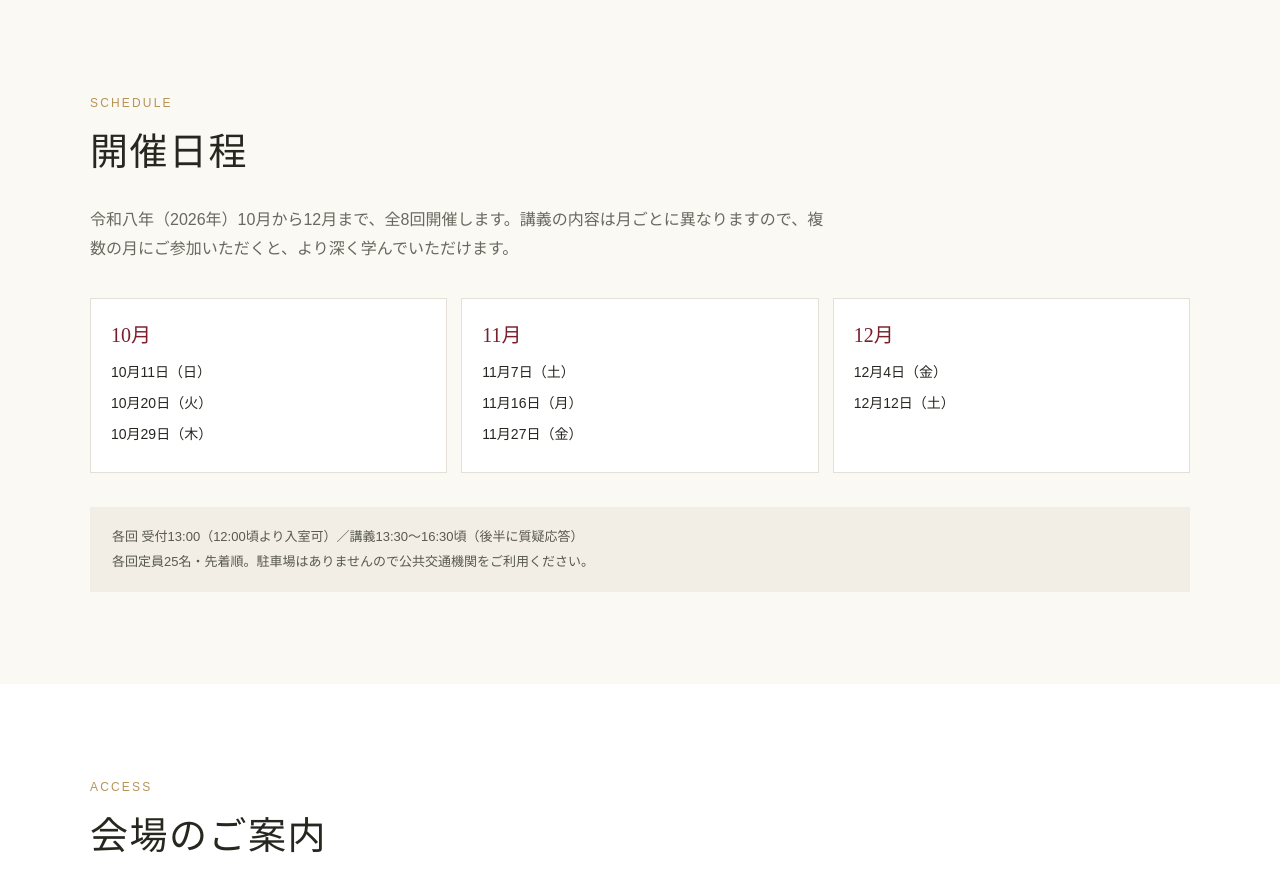
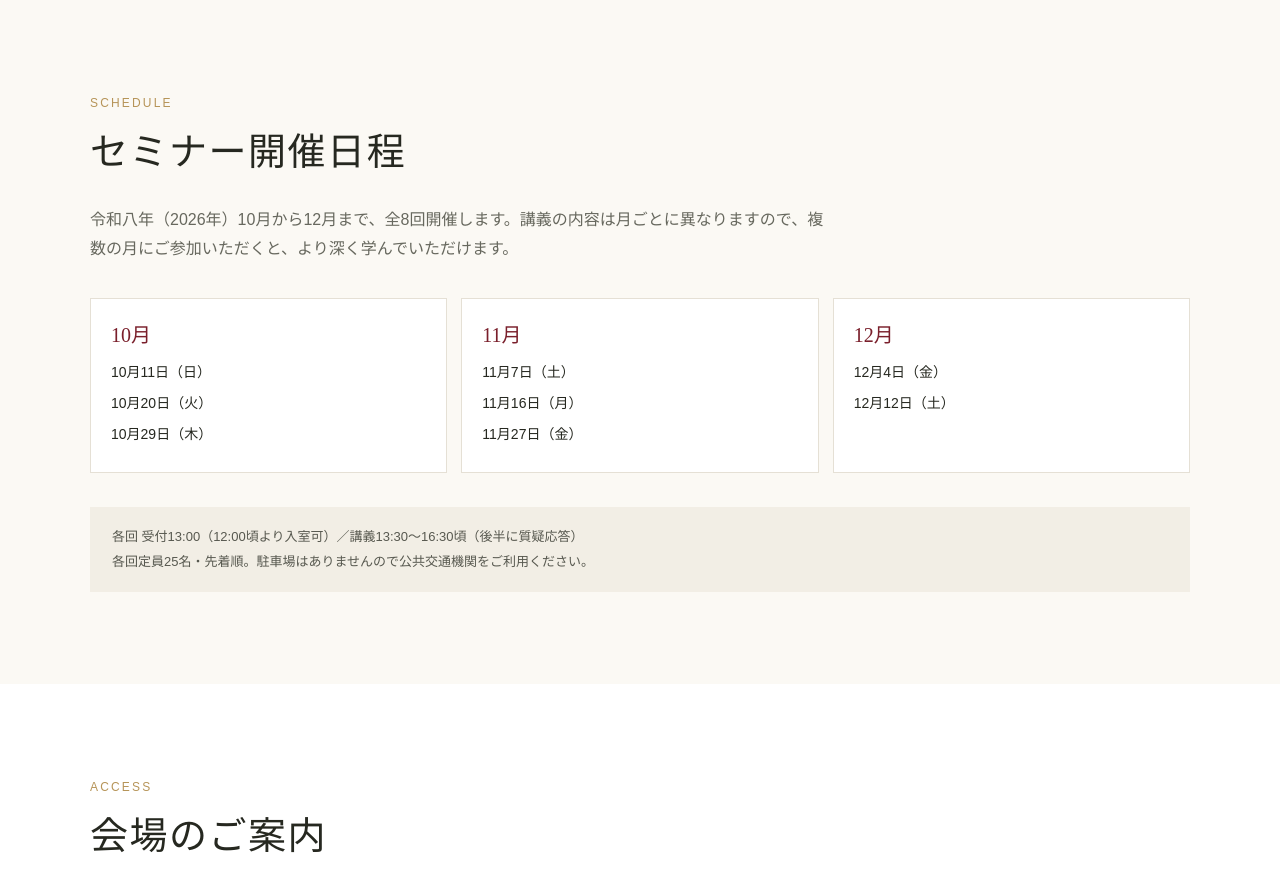
Before and after one commit to gyokuseninnichirenshu-maker/kyusei334, a plain HTML site: page index.html in a window 1280 px wide. Shown: the part 2620-3506 px from the top of the page. Drawn offline with Linux system fonts and the light colour scheme.

Commit message:
見出し「開催日程」を「セミナー開催日程」に変更
Co-Authored-By: Claude Opus 5.5 <noreply@anthropic.com>

```diff
--- a/index.html
+++ b/index.html
@@ -63,7 +63,7 @@
 <section class="section white" id="about"><div class="wrap"><div class="kicker">About the seminar</div><h2>今を知り、今を考え、今に学ぶ。</h2><p class="lead">令和九年は「九紫火星・丁（ひのと）・未（ひつじ）」の年。年星運・小暦を通じて年の見立てを知り、気学セミナーではその読み解きを住職が解説します。仕事や組織運営の参考にしたい方も、ご自身やご家族の暮らしの中で一年を考えたい方も、気学が初めての方もご参加いただけます。</p><div class="grid"><article class="card"><div class="num">01</div><h3>一年の運気を学ぶ</h3><p>九紫火星・丁未の年回りを、九星気学に基づいて解説します。</p></article><article class="card"><div class="num">02</div><h3>住職による全8回の講義</h3><p>長晶山玉泉院 第二十九世住職・井上慶亮が各回の講義を担当します。</p></article><article class="card"><div class="num">03</div><h3>年星運・小暦のみのご購入も可能</h3><p>年星運には来年一年の運勢が詳しく記されており、年星運だけでも一年の指針としてお役立ていただけます。</p></article></div></div></section>
 <section class="section" id="nenseiun"><div class="wrap"><div class="kicker">Nenseiun</div><h2>年星運とは</h2><p class="lead">「年星運」は、長晶山 玉泉院・井上ライフリサーチが毎年発行している、九星気学にもとづく一年の運勢書です。令和九年度（2027年）版では、九紫火星・丁（ひのと）・未（ひつじ）の年の運気を詳しく記しています。小暦（日蓮宗御詳暦）とあわせてお届けし、日々の暮らしや仕事、組織運営の指針としてお使いいただけます。</p><a class="btn outline" href="#apply">年星運のお申し込みはこちら →</a></div></section>
 <section class="section white"><div class="wrap split"><div><div class="kicker">Message</div><h2>未来を見つめる、ひとときを。</h2><p>混迷する時代だからこそ、足元を確かめ、これからを考える時間を大切に。年星運とセミナーが、皆さまにとって一年を考える手がかりとなれば幸いです。</p><div class="quote">気の流れを掴み、<br>内側を整える。</div><div class="teacher"><img src="assets/jushoku.jpg" alt="住職 井上慶亮"><div><strong>井上 慶亮（いのうえ けいりょう）</strong><p>長晶山玉泉院 第二十九世住職。第二十七代住職・井上日宏より九星気学の相伝を受ける。</p></div></div></div><img src="assets/nenban2027.jpg" alt="令和九年度の年盤"></div></section>
-<section class="section" id="schedule"><div class="wrap"><div class="kicker">Schedule</div><h2>開催日程</h2><p class="lead">令和八年（2026年）10月から12月まで、全8回開催します。講義の内容は月ごとに異なりますので、複数の月にご参加いただくと、より深く学んでいただけます。</p><div class="dates"><div class="datebox"><h3>10月</h3><p>10月11日（日）</p><p>10月20日（火）</p><p>10月29日（木）</p></div><div class="datebox"><h3>11月</h3><p>11月7日（土）</p><p>11月16日（月）</p><p>11月27日（金）</p></div><div class="datebox"><h3>12月</h3><p>12月4日（金）</p><p>12月12日（土）</p></div></div><div class="note">各回 受付13:00（12:00頃より入室可）／講義13:30〜16:30頃（後半に質疑応答）<br>各回定員25名・先着順。駐車場はありませんので公共交通機関をご利用ください。</div></div></section>
+<section class="section" id="schedule"><div class="wrap"><div class="kicker">Schedule</div><h2>セミナー開催日程</h2><p class="lead">令和八年（2026年）10月から12月まで、全8回開催します。講義の内容は月ごとに異なりますので、複数の月にご参加いただくと、より深く学んでいただけます。</p><div class="dates"><div class="datebox"><h3>10月</h3><p>10月11日（日）</p><p>10月20日（火）</p><p>10月29日（木）</p></div><div class="datebox"><h3>11月</h3><p>11月7日（土）</p><p>11月16日（月）</p><p>11月27日（金）</p></div><div class="datebox"><h3>12月</h3><p>12月4日（金）</p><p>12月12日（土）</p></div></div><div class="note">各回 受付13:00（12:00頃より入室可）／講義13:30〜16:30頃（後半に質疑応答）<br>各回定員25名・先着順。駐車場はありませんので公共交通機関をご利用ください。</div></div></section>
 <section class="section white" id="access"><div class="wrap"><div class="kicker">Access</div><h2>会場のご案内</h2><div class="venue"><div class="venue-card"><h3>玉泉院 玉法会館【2階研修室】</h3><p>〒135-0023 東京都江東区平野1-14-6 玉泉院内</p><p>地下鉄「清澄白河駅」より徒歩7分</p><p>駅からの道順：A3出口を出て左に進み、2つ目の信号のある交差点、天ぷら膳処「片山」の手前、一方通行の表示がある道を左折。突き当りを右折し、100m先の右側です。</p><a href="https://www.google.com/maps/search/?api=1&query=%E6%9D%B1%E4%BA%AC%E9%83%BD%E6%B1%9F%E6%9D%B1%E5%8C%BA%E5%B9%B3%E9%87%8E1-14-6%20%E7%8E%89%E6%B3%89%E9%99%A2" target="_blank" rel="noopener">Googleマップで開く →</a></div><div class="map"><iframe title="長晶山 玉泉院のGoogleマップ" src="https://maps.google.com/maps?q=%E9%95%B7%E6%99%B6%E5%B1%B1%20%E7%8E%89%E6%B3%89%E9%99%A2%20%E6%9D%B1%E4%BA%AC%E9%83%BD%E6%B1%9F%E6%9D%B1%E5%8C%BA%E5%B9%B3%E9%87%8E1-14-6&t=&z=16&ie=UTF8&iwloc=&output=embed" loading="lazy" referrerpolicy="no-referrer-when-downgrade" allowfullscreen></iframe></div></div></div></section>
 <section class="section green" id="apply"><div class="wrap"><div class="kicker">Application</div><h2>ご希望の内容からお申し込みください。</h2><p>年星運・小暦のみのご購入、またはセミナー参加をお選びいただけます。セミナー参加費には年星運・小暦・研修資料が含まれます。</p><div class="pricing"><article class="pricecard"><img class="pricecard-img" src="assets/nenseiun-koyomi.webp" alt="年星運と小暦（日蓮宗御詳暦）" loading="lazy"><h3>年星運＋小暦</h3><div class="price">7,000円 <small>郵送・一冊</small></div><p>会場での購入は一冊6,000円。発送は十月中旬より随時。</p><a class="btn" href="https://forms.gle/6NFmsHAsHeCXVW899" target="_blank" rel="noopener">年星運を申し込む →</a></article><article class="pricecard"><img class="pricecard-img crop" src="assets/seminar.jpg" alt="気学セミナーで年盤を解説する住職 井上慶亮" loading="lazy"><h3>気学セミナー参加費</h3><div class="price">25,000円 <small>初回参加</small></div><ul><li>年星運・小暦・研修資料を含む</li><li>年星運をお持ちの方：初回20,000円</li><li>2回目以降：5,000円（年星運をご持参ください）</li></ul><a class="btn" href="https://forms.gle/kEQXgV5o635DG3sF6" target="_blank" rel="noopener">セミナーに申し込む →</a></article></div><p style="font-size:13px">お申し込み後の確認事項やお支払い方法は、各フォームにてご確認ください。</p></div></section>
 <section class="ctaend"><h2>ご不明な点は、お気軽にお問い合わせください。</h2><p>お電話が不通の際は、FAXまたはE-mailにてお問い合わせください。</p><a class="btn" href="tel:0336413702">電話 03-3641-3702</a><a class="btn outline" href="mailto:kyusei334@gmail.com">メールで問い合わせ</a><a class="btn outline" href="https://www.instagram.com/gyokusen1657/" target="_blank" rel="noopener"><svg class="ig" viewBox="0 0 24 24" width="18" height="18" aria-hidden="true" fill="none" stroke="currentColor" stroke-width="2"><rect x="3" y="3" width="18" height="18" rx="5"/><circle cx="12" cy="12" r="4"/><circle cx="17.5" cy="6.5" r="1" fill="currentColor" stroke="none"/></svg>Instagram</a><div class="contact">井上ライフリサーチ｜〒135-0023 東京都江東区平野1-14-6 玉泉院内｜FAX 03-3641-5232</div></section>
```
